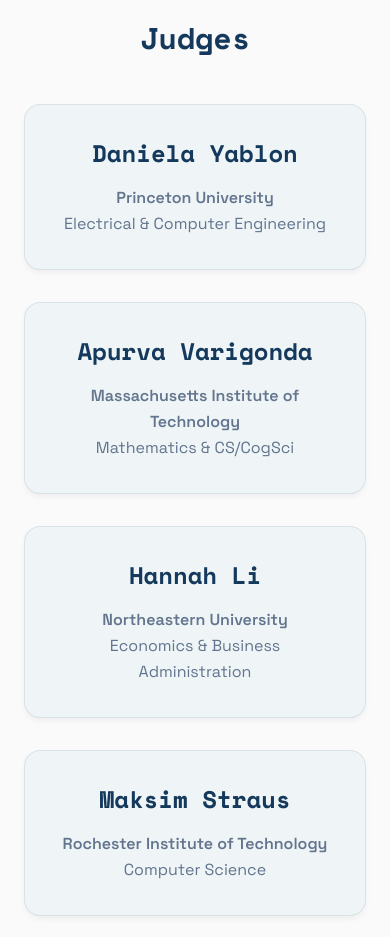
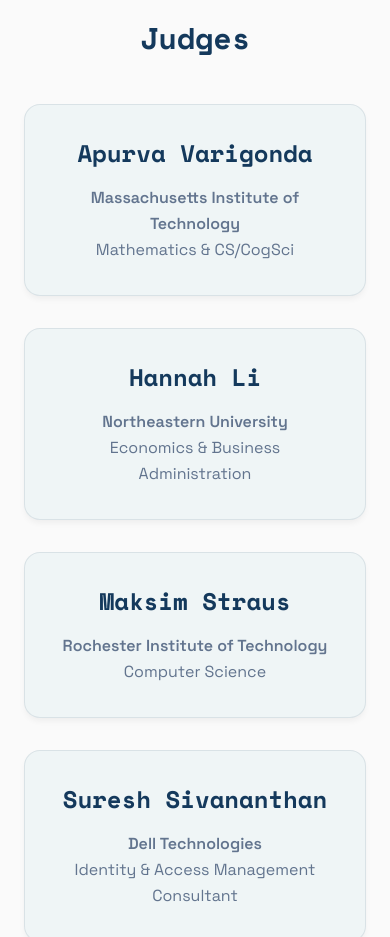
Before and after one commit to hacksharon/hacksharon-2026, a Next.js app: page / in a window 390 px wide. Shown: the part 5780-6717 px from the top of the page. Built offline with nearby package versions, Linux system fonts and the light colour scheme.

Commit message:
remove daniela

```diff
--- a/src/app/page.tsx
+++ b/src/app/page.tsx
@@ -601,17 +601,6 @@
             <div className="grid grid-cols-1 gap-8 mx-auto">
                 <div className="glass-card p-8 overflow-hidden rounded-2xl">
                     <div className="font-mono text-2xl sm:text-3xl font-bold text-brand-blue pb-4">
-                        Daniela Yablon
-                    </div>
-                    <div className="font-display text-1xl sm:text-2xl text-slate-500 leading-relaxed">
-                        <div className="font-semibold">
-                            Princeton University
-                        </div>
-                        Electrical & Computer Engineering
-                    </div>
-                </div>
-                <div className="glass-card p-8 overflow-hidden rounded-2xl">
-                    <div className="font-mono text-2xl sm:text-3xl font-bold text-brand-blue pb-4">
                         Apurva Varigonda
                     </div>
                     <div className="font-display text-1xl sm:text-2xl text-slate-500 leading-relaxed">
```
